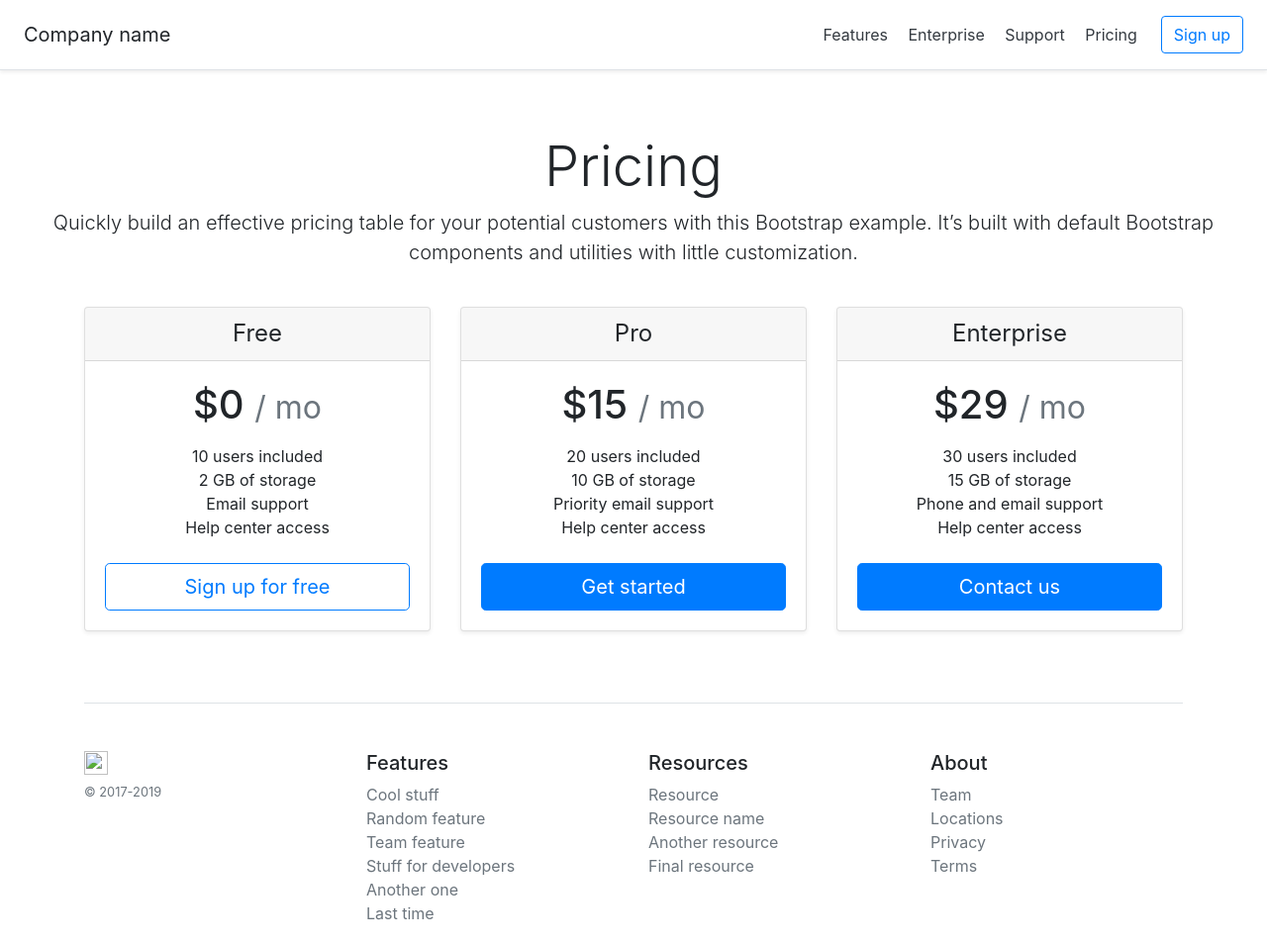
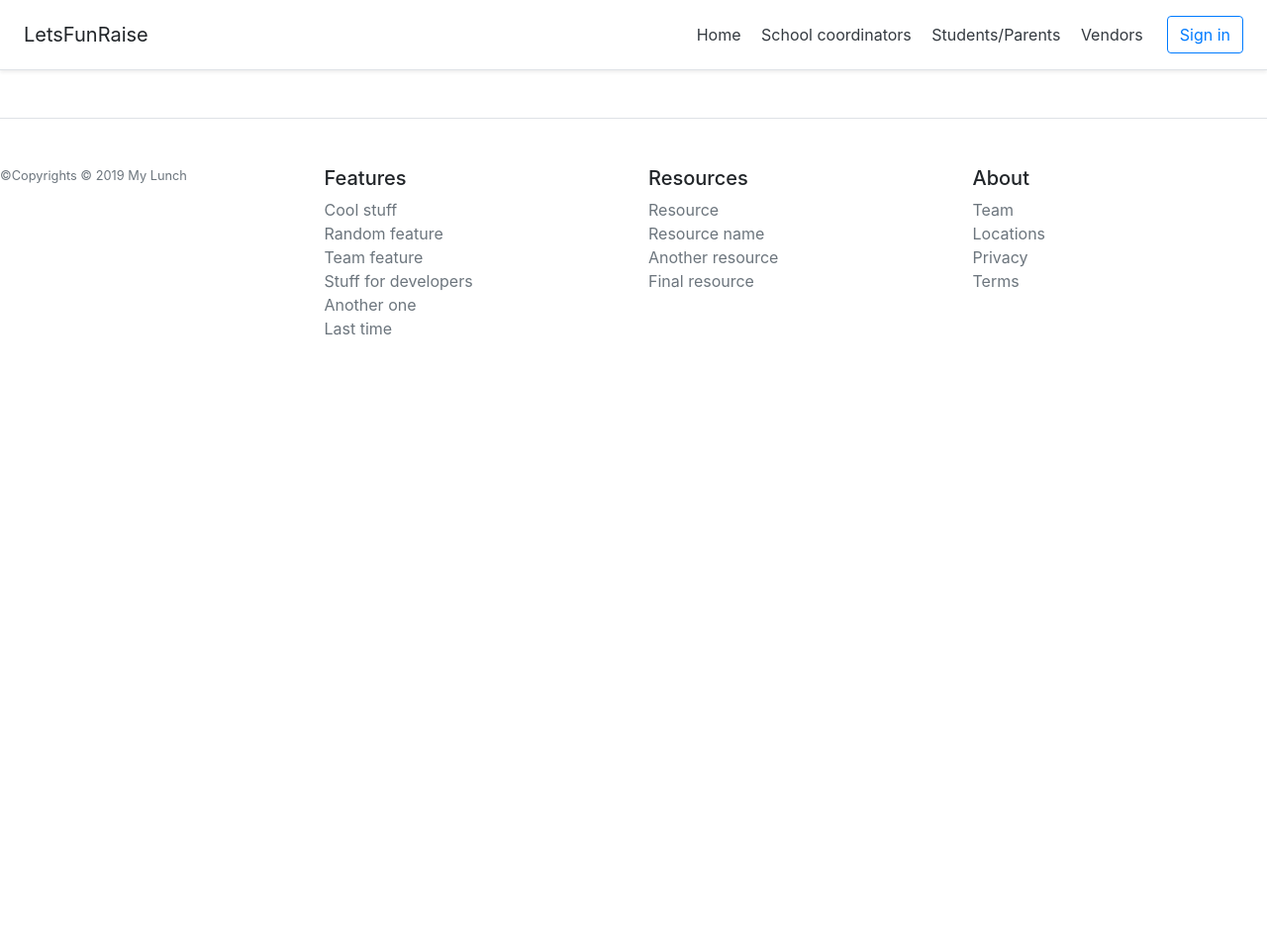
Before and after one commit to Azamatuz/funRaise, a plain HTML site: page home.html in a window 1280 px wide. Shown: the whole page at 99% size. After the commit the page ends 800 px from the top, so only its background shows below. Drawn offline with nearby package versions, Linux system fonts and the light colour scheme.

Commit message:
cleaned body

```diff
--- a/home.html
+++ b/home.html
@@ -5,89 +5,34 @@
     <meta charset="utf-8">
     <meta name="viewport" content="width=device-width, initial-scale=1, shrink-to-fit=no">
     <meta name="description" content="">
-    <meta name="author" content="Mark Otto, Jacob Thornton, and Bootstrap contributors">
-    <meta name="generator" content="Jekyll v3.8.5">
-    <title>Pricing example · Bootstrap</title>
+    <meta name="author" content="Aigerim Tashmatova and Azamat Uzbekov">
 
-    <link rel="canonical" href="https://getbootstrap.com/docs/4.3/examples/pricing/">
+    <title>FunRaise</title>
 
-    <!-- Bootstrap core CSS -->
-<link href="css/bootstrap.min.css" rel="stylesheet">
+        <!-- Bootstrap core CSS -->
+    <link href="css/bootstrap.min.css" rel="stylesheet">
 
     <!-- Custom styles for this template -->
     <link href="css/main.css" rel="stylesheet">
   </head>
   <body>
     <div class="d-flex flex-column flex-md-row align-items-center p-3 px-md-4 mb-3 bg-white border-bottom shadow-sm">
-  <h5 class="my-0 mr-md-auto font-weight-normal">Company name</h5>
+  <h5 class="my-0 mr-md-auto font-weight-normal">LetsFunRaise</h5>
   <nav class="my-2 my-md-0 mr-md-3">
-    <a class="p-2 text-dark" href="#">Features</a>
-    <a class="p-2 text-dark" href="#">Enterprise</a>
-    <a class="p-2 text-dark" href="#">Support</a>
-    <a class="p-2 text-dark" href="#">Pricing</a>
+    <a class="p-2 text-dark" href="#">Home</a>
+    <a class="p-2 text-dark" href="#">School coordinators</a>
+    <a class="p-2 text-dark" href="#">Students/Parents</a>
+    <a class="p-2 text-dark" href="#">Vendors</a>
   </nav>
-  <a class="btn btn-outline-primary" href="#">Sign up</a>
+  <a class="btn btn-outline-primary" href="#">Sign in</a>
 </div>
 
-<div class="pricing-header px-3 py-3 pt-md-5 pb-md-4 mx-auto text-center">
-  <h1 class="display-4">Pricing</h1>
-  <p class="lead">Quickly build an effective pricing table for your potential customers with this Bootstrap example. It’s built with default Bootstrap components and utilities with little customization.</p>
-</div>
 
-<div class="container">
-  <div class="card-deck mb-3 text-center">
-    <div class="card mb-4 shadow-sm">
-      <div class="card-header">
-        <h4 class="my-0 font-weight-normal">Free</h4>
-      </div>
-      <div class="card-body">
-        <h1 class="card-title pricing-card-title">$0 <small class="text-muted">/ mo</small></h1>
-        <ul class="list-unstyled mt-3 mb-4">
-          <li>10 users included</li>
-          <li>2 GB of storage</li>
-          <li>Email support</li>
-          <li>Help center access</li>
-        </ul>
-        <button type="button" class="btn btn-lg btn-block btn-outline-primary">Sign up for free</button>
-      </div>
-    </div>
-    <div class="card mb-4 shadow-sm">
-      <div class="card-header">
-        <h4 class="my-0 font-weight-normal">Pro</h4>
-      </div>
-      <div class="card-body">
-        <h1 class="card-title pricing-card-title">$15 <small class="text-muted">/ mo</small></h1>
-        <ul class="list-unstyled mt-3 mb-4">
-          <li>20 users included</li>
-          <li>10 GB of storage</li>
-          <li>Priority email support</li>
-          <li>Help center access</li>
-        </ul>
-        <button type="button" class="btn btn-lg btn-block btn-primary">Get started</button>
-      </div>
-    </div>
-    <div class="card mb-4 shadow-sm">
-      <div class="card-header">
-        <h4 class="my-0 font-weight-normal">Enterprise</h4>
-      </div>
-      <div class="card-body">
-        <h1 class="card-title pricing-card-title">$29 <small class="text-muted">/ mo</small></h1>
-        <ul class="list-unstyled mt-3 mb-4">
-          <li>30 users included</li>
-          <li>15 GB of storage</li>
-          <li>Phone and email support</li>
-          <li>Help center access</li>
-        </ul>
-        <button type="button" class="btn btn-lg btn-block btn-primary">Contact us</button>
-      </div>
-    </div>
-  </div>
 
   <footer class="pt-4 my-md-5 pt-md-5 border-top">
     <div class="row">
       <div class="col-12 col-md">
-        <img class="mb-2" src="/docs/4.3/assets/brand/bootstrap-solid.svg" alt="" width="24" height="24">
-        <small class="d-block mb-3 text-muted">&copy; 2017-2019</small>
+        <small class="d-block mb-3 text-muted">&copy;Copyrights © 2019 My Lunch</small>
       </div>
       <div class="col-6 col-md">
         <h5>Features</h5>
```
